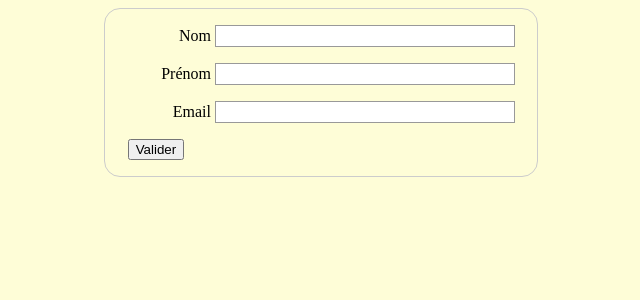
After one commit to yanis92110/Cy-Crush, a PHP site: page /creation.html in a window 1280 px wide. The commit adds this page. Shown: the top 300 px of the page, without its empty margins (319-959 px from the left). Run offline with PHP 8.4, Linux system fonts and the light colour scheme.

Commit message:
Add files via upload

```diff
--- a/compte.html
+++ b/compte.html
@@ -19,8 +19,8 @@
     <button type="button" id="start_button" onclick="redirectconnexion()">Oui</button>
 
         <br><br>
-    <button type="button" id="start_button" onclick="redirectcreation()">Non</button>
-
+    <button type="button" id="start_button" onclick="redirectCreation()">Non</button>
+    <script src="script.js"></script>
 </body>
 
 </html>
--- /dev/null
+++ b/creation.html
@@ -0,0 +1,30 @@
+<!DOCTYPE html>
+<html>
+
+<head>
+    <meta charset="utf-8">
+    <title>Création compte</title>
+    <link rel="stylesheet" href="style.css">
+</head>
+
+<body>
+    <form action="/qlqpart">
+        <ul>
+            <li>
+                <label for="nom">Nom</label>
+                <input type="text" id="nom">
+            </li>
+            <li>
+                <label for="prenom">Prénom</label>
+                <input type="text" id="prenom">
+            </li>
+            <li>
+                <label for="mail">Email</label>
+                <input type="email" id="mail">
+            </li>
+            <li>
+                <button type="submit">Valider</button>
+            </li>
+        </ul>
+    </form>
+</body>
--- /dev/null
+++ b/header.php
@@ -0,0 +1,4 @@
+caca
+<?php
+
+?>
--- a/script.js
+++ b/script.js
@@ -1,3 +1,7 @@
 function redirect(){
     window.location.href = "compte.html";
 }
+function redirectCreation(){
+    window.location.href = "creation.html";
+
+}
--- a/style.css
+++ b/style.css
@@ -82,3 +82,75 @@ body{
 #comptequestion{
     width: 100%;
 }
+/* COPIE COLLE */
+form {
+  /* On centre le formulaire */
+  margin: 0 auto;
+  width: 400px;
+  /* Le contour du formulaire */
+  padding: 1em;
+  border: 1px solid #ccc;
+  border-radius: 1em;
+}
+
+ul {
+  list-style: none;
+  padding: 0;
+  margin: 0;
+}
+
+form li + li {
+  margin-top: 1em;
+}
+
+label {
+  /* Taille et alignement uniformes */
+  display: inline-block;
+  width: 90px;
+  text-align: right;
+}
+
+input,
+textarea {
+  /* On s'assure que les champs texte ont la même police
+     Par défaut, les zones de texte ont une police à chasse
+     fixe. */
+  font: 1em sans-serif;
+
+  /* Taille uniforme pour des champs */
+  width: 300px;
+  box-sizing: border-box;
+
+  /* On utilise la même bordure que pour le formulaire */
+  border: 1px solid #999;
+}
+
+input:focus,
+textarea:focus {
+  /* On rajoute une mise en avant pour les éléments avec
+     le focus. */
+  border-color: #000;
+}
+
+textarea {
+  /* On aligne les textes sur plusieurs lignes avec leur
+     libellé. */
+  vertical-align: top;
+
+  /* On fournit un peut d'espace pour saisir du texte. */
+  height: 5em;
+
+  /* On permet de redimensionner verticalement. */
+  resize: vertical;
+}
+
+.button {
+  /* On aligne les boutons avec les champs texte. */
+  padding-left: 90px; /* La même taille que les libellés */
+}
+
+button {
+  /* Une marge supplémentaire représentant approximativement
+     le même espace qu'entre les libellés et les champs. */
+  margin-left: 0.5em;
+}
```
